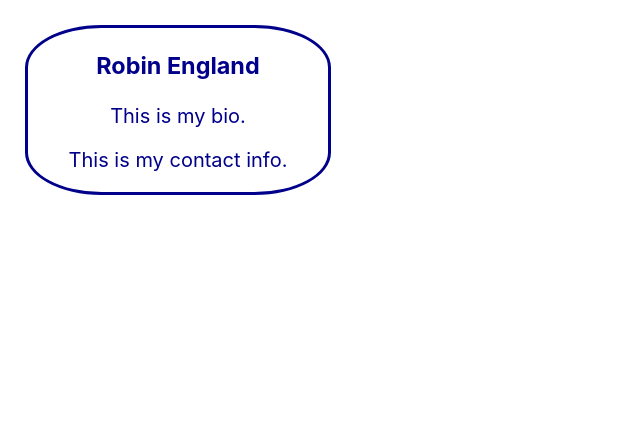
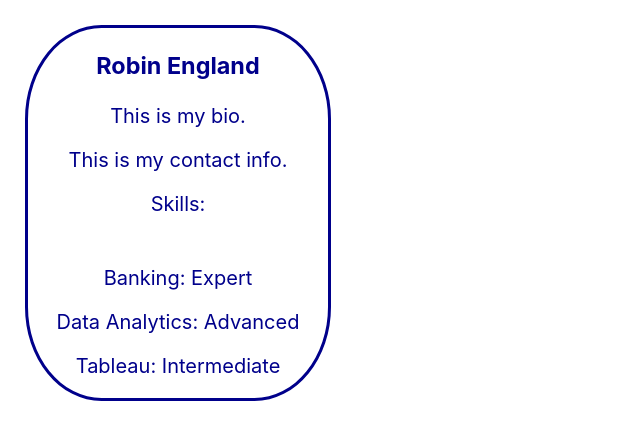
Before and after one commit to robin-england/Coding-Project-15, a React (Create React App) app: page / in a window 1280 px wide. Shown: the top 440 px of the page, without its empty margins (0-640 px from the left). Built offline with nearby package versions, Linux system fonts and the light colour scheme.

Commit message:
Implement dynamic skills section using props.

```diff
--- /dev/null
+++ b/src/AddSkill.js
@@ -0,0 +1,7 @@
+export default function AddSkill({name, proficiencyLevel}){     // input for name of skill and profiency level
+    return (
+        <div className="add-skill">
+            <p>{name}: {proficiencyLevel}</p>
+        </div>
+    )               // Displays in html
+}
--- a/src/App.css
+++ b/src/App.css
@@ -1,4 +1,4 @@
-.personal-info {
+.app {    /* format for entire app function */
   width: 300px;
   height: auto;
   font-size: 20px;
@@ -8,3 +8,7 @@
   border-radius: 25%;
   border: solid, 3px, darkblue;
 }
+
+.skill-list{  /* format for only the list of skills */
+  margin-top: 50px;
+}
--- a/src/App.js
+++ b/src/App.js
@@ -3,11 +3,38 @@
 
 import React from 'react'
 import PersonalInfo from './PersonalInfo.js'  // imports Profile from component
+import SkillList from './SkillList.js'  // imports Skills from component
 import './App.css'    // imports style
 
-function App() {  // Runs personalinfo
+const skills =[
+
+  {
+  id: 1,
+  name: "Banking",
+  proficiencyLevel:"Expert",
+  },
+
+  {
+  id: 2,
+  name: "Data Analytics",
+  proficiencyLevel:"Advanced",
+  },
+
+  {
+  id: 3,
+  name: "Tableau",
+  proficiencyLevel:"Intermediate",
+  }
+
+]
+
+function App() {
   return (
+    <div className="app">
       <PersonalInfo/>
+      Skills:
+      <SkillList skills={skills}/>
+    </div>
   )
 }
 
--- /dev/null
+++ b/src/SkillList.js
@@ -0,0 +1,18 @@
+// Develop a component that lists your skills.
+// Each skill could be displayed using a separate component that receives props for the skill name and proficiency level.
+
+import AddSkill from './AddSkill.js'
+
+export default function SkillList({skills}){
+  return (
+    <div className="skill-list">
+      {skills.map(skill =>(
+        <AddSkill
+          key={skill.id}
+          name={skill.name}
+          proficiencyLevel={skill.proficiencyLevel}
+      />
+    ))}
+    </div>
+  )
+}
```
